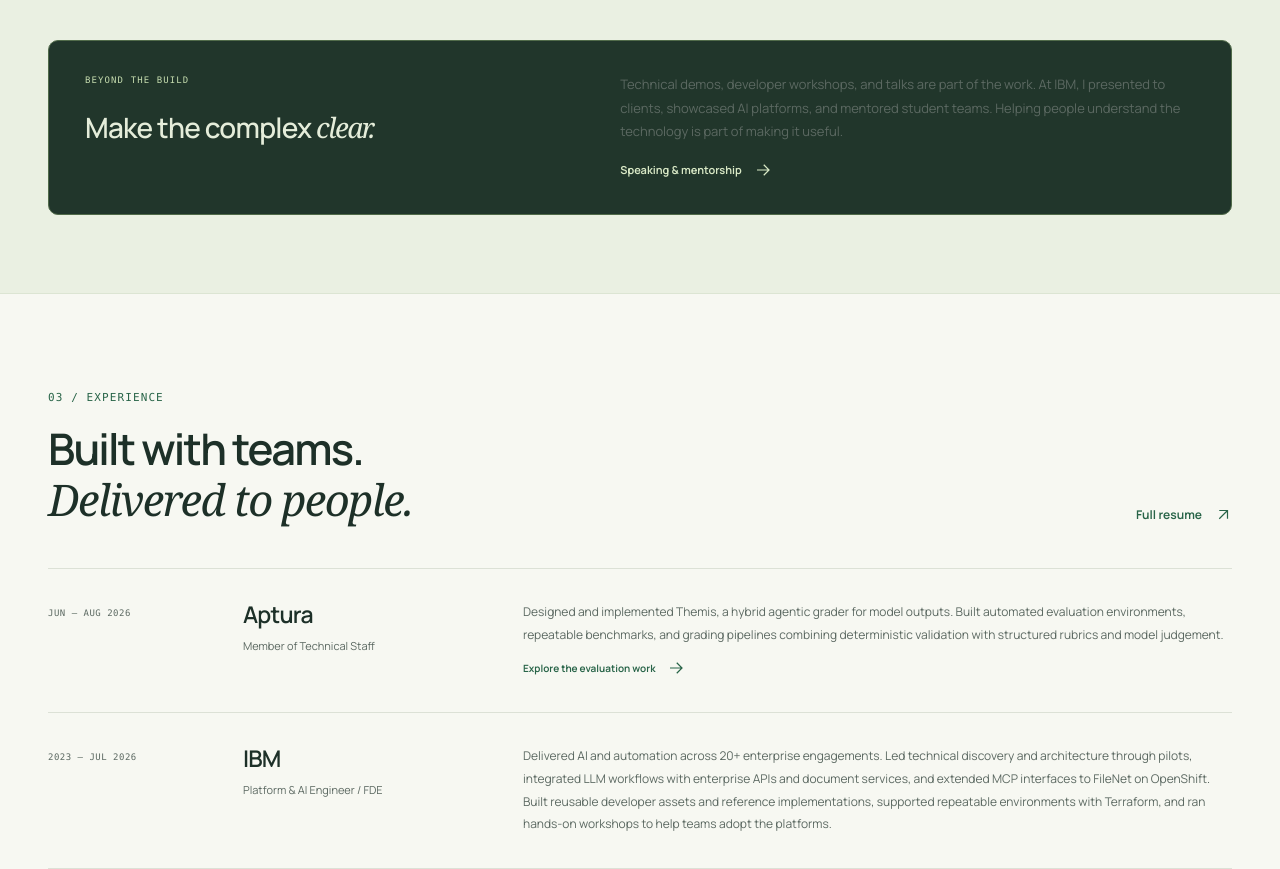
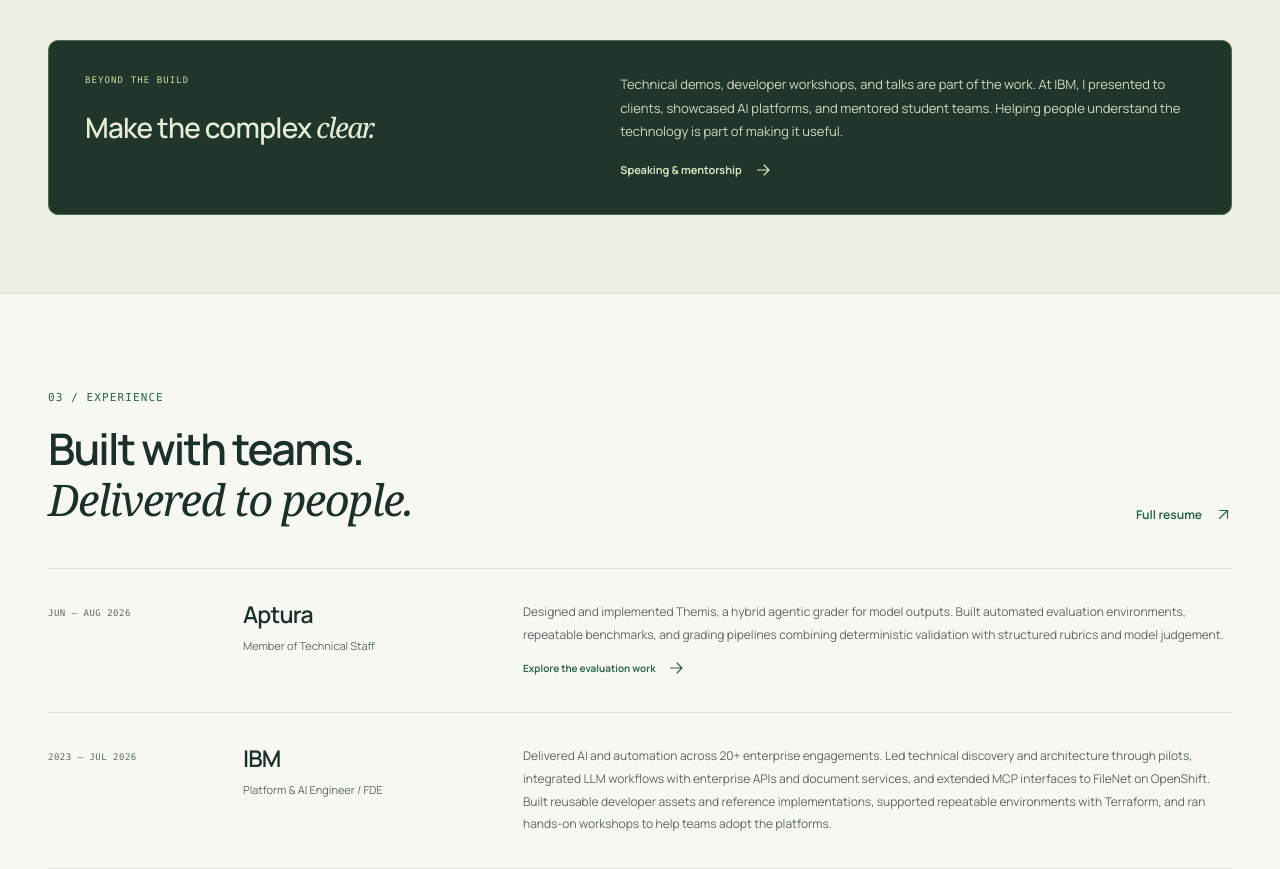
Before and after one commit to taivanle/taivanle.github.io, a website: page docs/index.html in a window 1280 px wide. Shown: the part 2731-3600 px from the top of the page. Drawn offline with Linux system fonts and the light colour scheme.

Commit message:
Keep the dark introduction panel text legible

```diff
--- a/docs/assets/styles.css
+++ b/docs/assets/styles.css
@@ -1479,6 +1479,7 @@ p {
   letter-spacing: -0.8px;
 }
 .talks-panel > div > p:not(.eyebrow) {
+  color: #ccd9c3;
   font-size: 13px;
   line-height: 1.8;
 }
--- a/site/styles.css
+++ b/site/styles.css
@@ -1479,6 +1479,7 @@ p {
   letter-spacing: -0.8px;
 }
 .talks-panel > div > p:not(.eyebrow) {
+  color: #ccd9c3;
   font-size: 13px;
   line-height: 1.8;
 }
```
